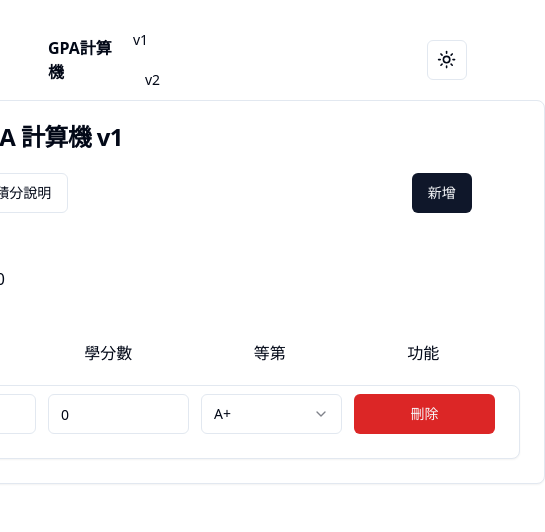
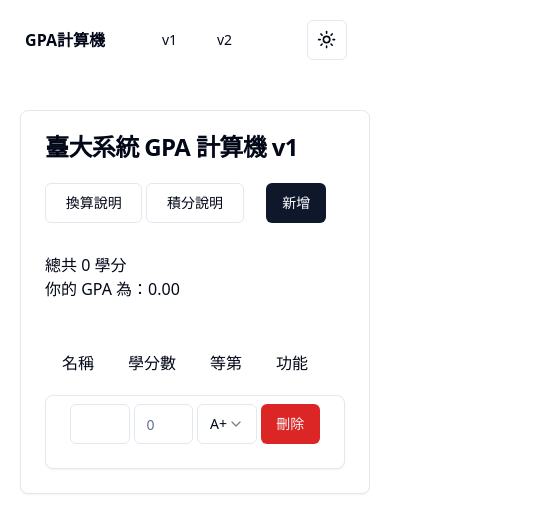
Before and after one commit to viiccwen/GPA-calculator, a Next.js app: page /v1 in a window 390 px wide. Both pictures are taken after a click on the button "新增". Shown: the top 532 px of the page, 545 px wide, since content can reach past the window. Built offline with nearby package versions, Linux system fonts and the light colour scheme.

Commit message:
adding responsive web design

```diff
--- a/src/app/layout.tsx
+++ b/src/app/layout.tsx
@@ -16,7 +16,7 @@ export default function RootLayout({
   children: React.ReactNode;
 }) {
   return (
-    <html lang="en" className="w-screen h-screen " suppressHydrationWarning>
+    <html lang="en" className="m-5" suppressHydrationWarning>
       <head />
       <body>
         <ThemeProvider
--- a/src/app/v1/page.tsx
+++ b/src/app/v1/page.tsx
@@ -120,25 +120,21 @@ export default function V1() {
     <>
       <Navbar />
 
-      <div className="w-full mt-[100px] flex justify-center items-center">
+      <div className="w-full mt-[50px] flex justify-center items-center">
         <Card className="w-[700px]">
           <CardHeader>
             <CardTitle>臺大系統 GPA 計算機 v1</CardTitle>
           </CardHeader>
           <CardContent>
-            <div className="grid grid-cols-6">
-              <div className=" col-span-1">
-                <TransformCaptionDialog />
-              </div>
-              <div className=" col-span-1">
-                <PointsCaptionDialog />
-              </div>
-              <div className=" col-start-6">
+            <div className="grid grid-cols-3 gap-1 lg:grid-cols-6">
+              <TransformCaptionDialog />
+              <PointsCaptionDialog />
+              <div className="text-center lg:col-start-6">
                 <Button onClick={HandleAddSubject}>新增</Button>
               </div>
             </div>
 
-            <div className="mt-[30px]" id="a">
+            <div className="mt-[30px]">
               總共 {sumCredit} 學分
               <br />
               你的 GPA 為：{GPA.toFixed(2)}
--- a/src/app/v2/page.tsx
+++ b/src/app/v2/page.tsx
@@ -70,19 +70,15 @@ export default function V2() {
     <>
       <Navbar />
 
-      <div className="w-full mt-[100px] flex justify-center items-center">
+      <div className="w-full mt-[50px] flex justify-center items-center">
         <Card className="w-[700px]">
           <CardHeader>
             <CardTitle>臺大系統 GPA 計算機 v2</CardTitle>
           </CardHeader>
           <CardContent>
-            <div className="grid grid-cols-6">
-              <div className=" col-span-1">
-                <TransformCaptionDialog />
-              </div>
-              <div className=" col-span-1">
-                <PointsCaptionDialog />
-              </div>
+            <div className="grid grid-cols-3 gap-1 lg:grid-cols-6">
+              <TransformCaptionDialog />
+              <PointsCaptionDialog />
             </div>
 
             <div className="mt-[30px]" id="a">
--- a/src/components/navbar.tsx
+++ b/src/components/navbar.tsx
@@ -10,24 +10,21 @@ import { Link } from "@radix-ui/react-navigation-menu";
 
 export default function Navbar() {
   return (
-    <NavigationMenu className="left-12">
-      <NavigationMenuList className="absolute w-screen grid grid-cols-6 mt-5">
-        <NavigationMenuItem className="col-start-1">
-          <div className=" font-bold">GPA計算機</div>
+    <NavigationMenu>
+      <NavigationMenuList className="w-screen grid grid-cols-3 sm:grid-cols-4 lg:grid-cols-6">
+        <NavigationMenuItem>
+          <div className="font-bold text-center">GPA計算機</div>
         </NavigationMenuItem>
-        <NavigationMenuItem className="col-start-2">
-          <Button variant="ghost">
+        <NavigationMenuItem className="text-center">
+          <Button variant="ghost" className="mx-1">
             <Link href="/v1">v1</Link>
           </Button>
-          <Button variant="ghost" className="ml-3">
+          <Button variant="ghost" className="mx-1">
             <Link href="/v2">v2</Link>
           </Button>
         </NavigationMenuItem>
-        <NavigationMenuItem className="col-start-3"></NavigationMenuItem>
-        <NavigationMenuItem className="col-start-6 ">
-          <div className="ml-[50px]">
-            <ModeToggle />
-          </div>
+        <NavigationMenuItem className="text-center lg:col-start-6">
+          <ModeToggle />
         </NavigationMenuItem>
       </NavigationMenuList>
     </NavigationMenu>
--- a/src/components/subject-card.tsx
+++ b/src/components/subject-card.tsx
@@ -34,12 +34,11 @@ export function SubjectCard({
   onChangeName,
 }: Props) {
   return (
-    <Card className=" mt-5 w-[650px]">
+    <Card className="mt-5 flex">
       <CardContent>
-        <div className="grid grid-cols-4 gap-3 mt-2">
+        <div className="grid grid-cols-4 gap-1 lg:gap-3 mt-2">
           <Input
             type="text"
-            value={name}
             onChange={(e) => {
               onChangeName(e.target.value);
             }}
@@ -48,7 +47,7 @@ export function SubjectCard({
             type="number"
             min="0"
             max="4"
-            value={credit}
+            placeholder={credit.toString()}
             onChange={(e) => {
               onChangeCredit(parseInt(e.target.value));
             }}
@@ -81,118 +80,3 @@ export function SubjectCard({
     </Card>
   );
 }
-
-/*
-import * as React from "react";
-import { useState } from "react";
-
-import { Button } from "@/components/ui/button";
-import { Input } from "@/components/ui/input";
-import { Card, CardContent } from "@/components/ui/card";
-
-import {
-  Select,
-  SelectContent,
-  SelectItem,
-  SelectTrigger,
-  SelectValue,
-} from "@/components/ui/select";
-
-const levels = ["A+", "A", "A-", "B+", "B", "B-", "C+", "C", "C-", "F", "X"];
-
-interface Props {
-  name: string;
-  credit: number;
-  level: string;
-  onDeleteSubject: () => void;
-  onChangeCredit: (newCredit: number) => void;
-  onChangeLevel: (newLevel: string) => void;
-  onChangeName: (newName: string) => void;
-}
-
-export function SubjectCard({
-  name,
-  credit,
-  level,
-  onDeleteSubject,
-  onChangeCredit,
-  onChangeLevel,
-  onChangeName,
-}: Props) {
-  const [curName, setcurName] = useState(name);
-  const [curLevel, setcurLevel] = useState(level);
-  const [curCredit, setcurCredit] = useState(credit);
-
-  const UpdateName = (e: React.ChangeEvent<HTMLInputElement>) => {
-    const newName = e.target.value;
-    setcurName(newName);
-    onChangeName(newName);
-  };
-
-  const UpdatedCredit = (e: React.ChangeEvent<HTMLInputElement>) => {
-    const newCredit = parseInt(e.target.value);
-    if (newCredit < 0 || newCredit > 4) {
-      setcurCredit(0);
-      onChangeCredit(0);
-    } else {
-      setcurCredit(newCredit);
-      onChangeCredit(newCredit);
-    }
-  };
-
-  const UpdatedLevel = (newLevel: string) => {
-    setcurLevel(newLevel);
-    onChangeLevel(newLevel);
-  };
-
-  return (
-    <Card className=" mt-5 w-[650px]">
-      <CardContent>
-        <div className="grid grid-cols-4 gap-3 mt-2">
-          <Input
-            type="text"
-            defaultValue={curName}
-            onChange={(e) => {
-              UpdateName(e);
-            }}
-          />
-          <Input
-            type="number"
-            min="0"
-            max="4"
-            defaultValue={curCredit}
-            onChange={(e) => {
-              UpdatedCredit(e);
-            }}
-          />
-          <Select
-            defaultValue={curLevel}
-            onValueChange={(selected) => {
-              UpdatedLevel(selected);
-            }}
-          >
-            <SelectTrigger id="framework">
-              <SelectValue placeholder="Select" />
-            </SelectTrigger>
-            <SelectContent position="popper">
-              {levels.map((level, index) => (
-                <SelectItem value={level} key={index}>
-                  {level}
-                </SelectItem>
-              ))}
-            </SelectContent>
-          </Select>
-          <Button
-            className=" bg-red-600 hover:bg-red-700"
-            onClick={onDeleteSubject}
-          >
-            刪除
-          </Button>
-        </div>
-      </CardContent>
-    </Card>
-  );
-}
-
-
-*/
```
Also changed, not shown: 1 other file (tests, documents, lock files or other folders).
